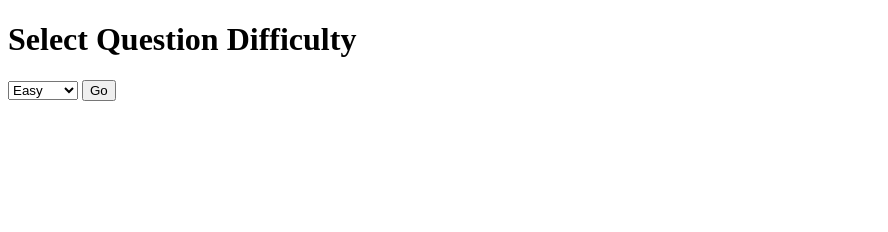
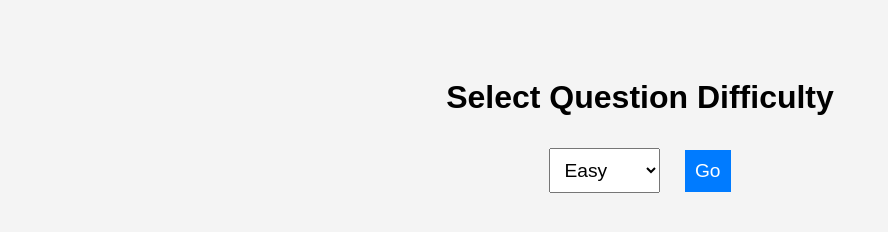
Before and after one commit to DrMcNab/Difficulty-Test, a plain HTML site: page index.html in a window 1280 px wide. Shown: the whole page, without its empty margins (0-888 px from the left). Drawn offline with Linux system fonts and the light colour scheme.

Commit message:
Update index.html

```diff
--- a/index.html
+++ b/index.html
@@ -5,6 +5,31 @@
     <meta http-equiv="X-UA-Compatible" content="IE=edge">
     <meta name="viewport" content="width=device-width, initial-scale=1.0">
     <title>Question Difficulty Selector</title>
+    <style>
+        body {
+            font-family: Arial, sans-serif;
+            background-color: #f4f4f4;
+            text-align: center;
+            padding-top: 50px;
+        }
+
+        select, button {
+            font-size: 1.2em;
+            padding: 10px;
+            margin: 10px;
+        }
+
+        button {
+            background-color: #007bff;
+            color: white;
+            border: none;
+            cursor: pointer;
+        }
+
+        button:hover {
+            background-color: #0056b3;
+        }
+    </style>
 </head>
 <body>
     <h1>Select Question Difficulty</h1>
```
